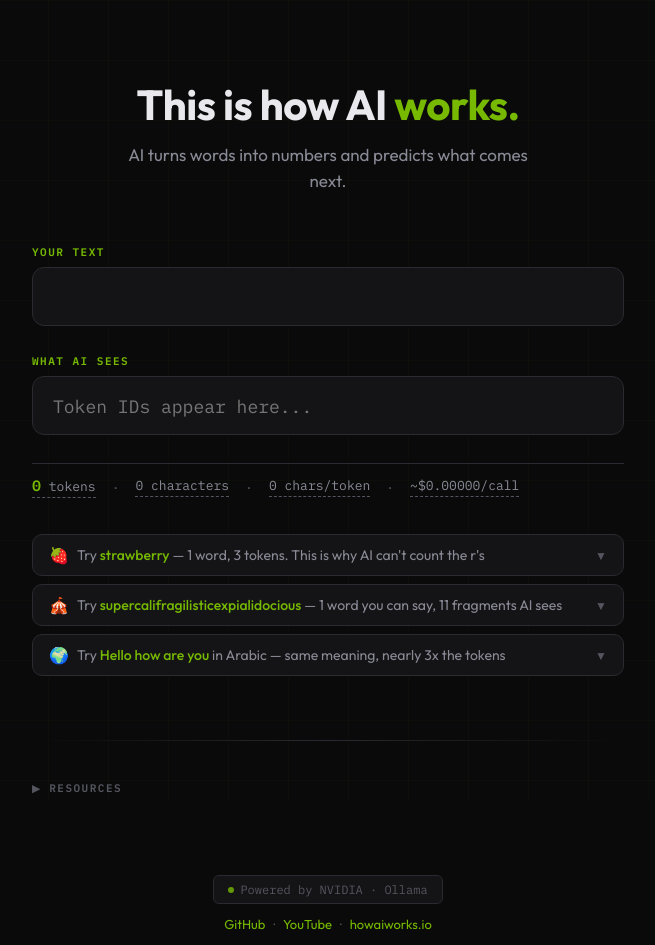
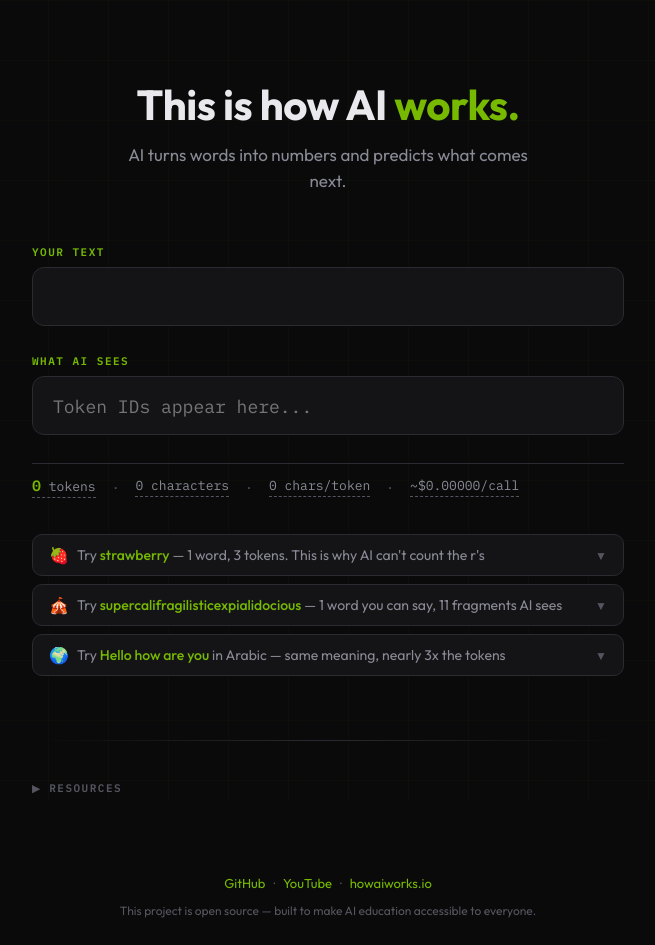
Before and after one commit to MatthewFeroz/howaiworks, a React (Vite) app: page / in a window 1280 px wide. Shown: the top 945 px of the page, without its empty margins (312-967 px from the left). Built offline with nearby package versions, Linux system fonts and the light colour scheme.

Commit message:
Updating footer

```diff
--- a/src/components/Footer.jsx
+++ b/src/components/Footer.jsx
@@ -15,27 +15,6 @@ export default function Footer() {
       alignItems: 'center',
       gap: 12,
     }}>
-      <div style={{
-        display: 'inline-flex',
-        alignItems: 'center',
-        gap: 6,
-        padding: '6px 14px',
-        background: 'var(--bg-surface)',
-        border: '1px solid var(--border)',
-        borderRadius: 6,
-        fontFamily: 'var(--font-mono)',
-        fontSize: 12,
-        color: 'var(--text-dim)',
-      }}>
-        <span style={{
-          width: 6, height: 6,
-          background: 'var(--nvidia-green)',
-          borderRadius: '50%',
-          animation: 'pulse-dot 2s ease-in-out infinite',
-        }} />
-        Powered by NVIDIA · Ollama
-      </div>
-
       <div style={{ display: 'flex', alignItems: 'center', gap: 8, flexWrap: 'wrap', justifyContent: 'center' }}>
         <a href="https://github.com/MatthewFeroz/howaiworks" target="_blank" rel="noopener noreferrer" style={linkStyle}>
           GitHub
```
Also changed, not shown: .claude/CLAUDE.md, .claude/settings.local.json.
